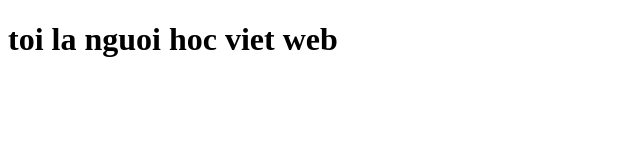
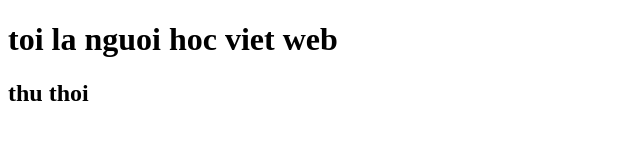
Before and after one commit to nguyenthanhdat6024/hoc-lap-trinh-web, a plain HTML site: page index.html in a window 1280 px wide. Shown: the whole page, without its empty margins (0-640 px from the left). Drawn offline with Linux system fonts and the light colour scheme.

Commit message:
2nd commit

```diff
--- a/index.html
+++ b/index.html
@@ -7,5 +7,6 @@
 </head>
 <body>
     <h1>toi la nguoi hoc viet web</h1>
+    <h2> thu thoi</h2>
 </body>
 </html>
```
